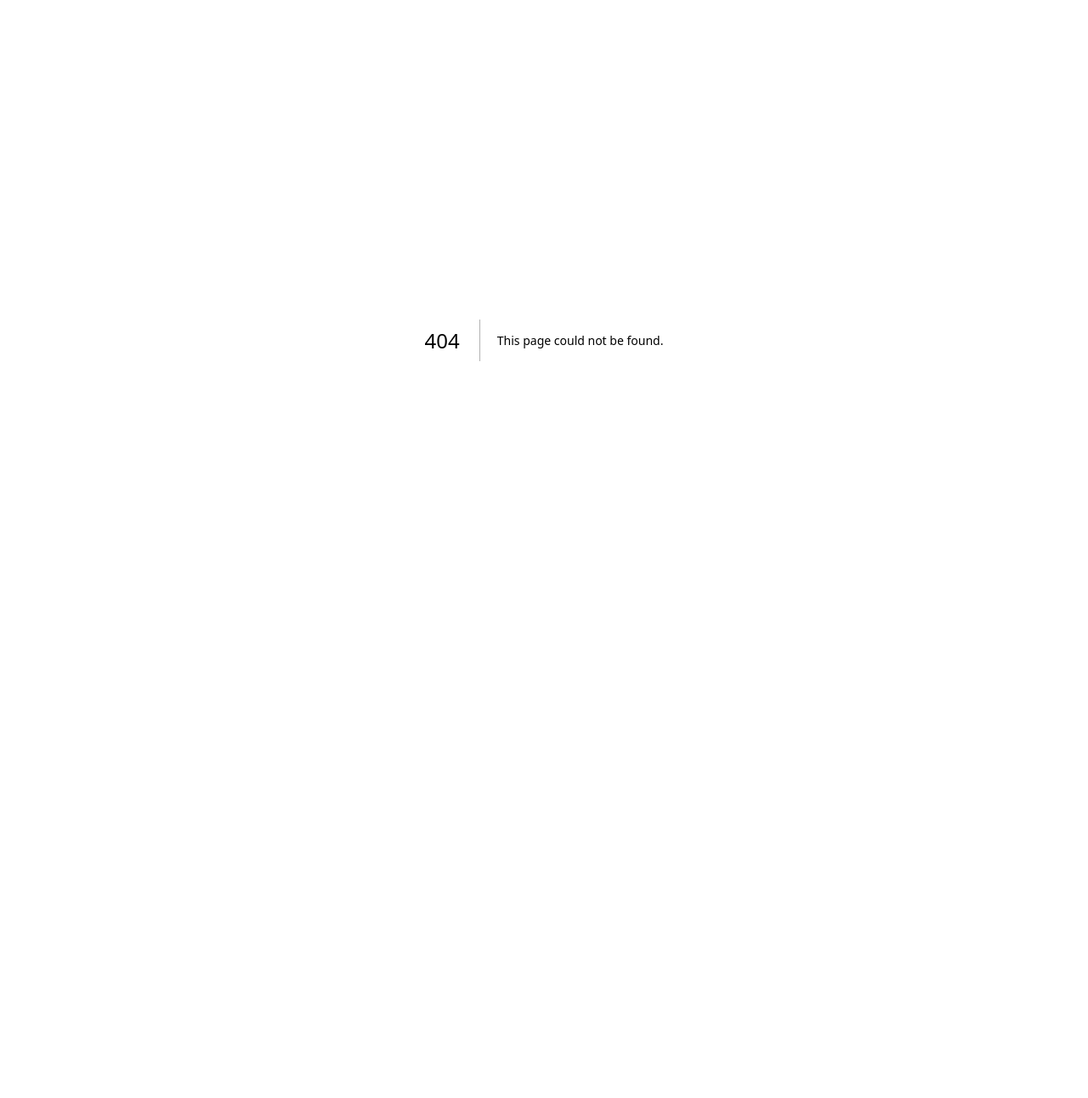
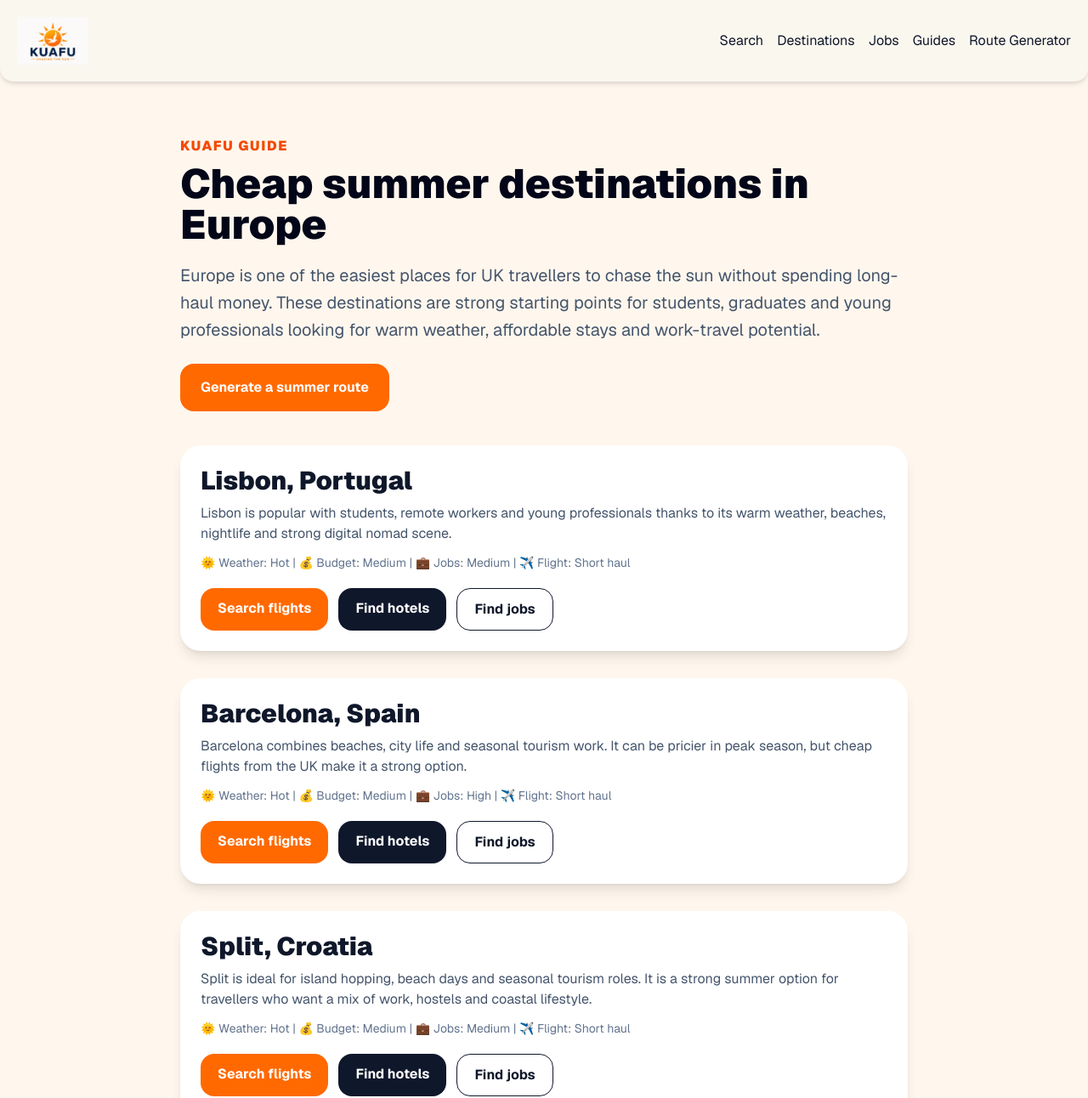
Before and after one commit to fabienproctor-tech/kuafu, a Next.js app: page /guides/cheap-summer-destinations-europe in a window 1280 px wide. Before the commit this address had no page. Shown: the top 1292 px of the page at 85% size. Before the commit the page ends 800 px from the top, so only its background shows below. Built offline with nearby package versions, Linux system fonts and the light colour scheme.

Commit message:
Add cheap summer Europe guide

```diff
--- /dev/null
+++ b/app/guides/cheap-summer-destinations-europe/page.tsx
@@ -0,0 +1,236 @@
+import Header from "@/components/Header";
+import Footer from "@/components/Footer";
+import Link from "next/link";
+
+export const metadata = {
+  title: "Cheap Summer Destinations in Europe | Kuafu",
+  description:
+    "Discover affordable summer destinations in Europe for UK travellers, students and young professionals. Compare flights, stays and jobs with Kuafu.",
+};
+
+export default function CheapSummerEuropeGuidePage() {
+  const faqSchema = {
+    "@context": "https://schema.org",
+    "@type": "FAQPage",
+    mainEntity: [
+      {
+        "@type": "Question",
+        name: "Where is cheap to travel in Europe in summer?",
+        acceptedAnswer: {
+          "@type": "Answer",
+          text: "Affordable summer destinations in Europe can include Portugal, Spain, Croatia, Greece, Bulgaria and parts of Eastern Europe depending on flights and accommodation prices.",
+        },
+      },
+      {
+        "@type": "Question",
+        name: "Where is best for students to travel in Europe?",
+        acceptedAnswer: {
+          "@type": "Answer",
+          text: "Students often look for destinations with cheap flights, affordable hostels, good nightlife and seasonal jobs. Lisbon, Barcelona, Split, Budapest and Athens can be good options.",
+        },
+      },
+      {
+        "@type": "Question",
+        name: "Can I work while travelling in Europe?",
+        acceptedAnswer: {
+          "@type": "Answer",
+          text: "It depends on the country, your nationality, visa rules and the type of work. Always check official work rights before accepting a job abroad.",
+        },
+      },
+    ],
+  };
+
+  return (
+    <main className="min-h-screen bg-orange-50">
+      <Header />
+
+      <script
+        type="application/ld+json"
+        dangerouslySetInnerHTML={{ __html: JSON.stringify(faqSchema) }}
+      />
+
+      <article className="mx-auto max-w-4xl px-5 py-16">
+        <p className="font-black uppercase tracking-widest text-orange-600">
+          Kuafu Guide
+        </p>
+
+        <h1 className="mt-2 text-5xl font-black text-slate-950">
+          Cheap summer destinations in Europe
+        </h1>
+
+        <p className="mt-5 text-xl leading-8 text-slate-600">
+          Europe is one of the easiest places for UK travellers to chase the sun
+          without spending long-haul money. These destinations are strong starting
+          points for students, graduates and young professionals looking for
+          warm weather, affordable stays and work-travel potential.
+        </p>
+
+        <div className="mt-6">
+          <Link
+            href="/route-generator"
+            className="inline-block rounded-2xl bg-orange-500 px-6 py-4 font-bold text-white hover:bg-orange-600"
+          >
+            Generate a summer route
+          </Link>
+        </div>
+
+        <section className="mt-10 space-y-8">
+          <div className="rounded-3xl bg-white p-6 shadow-lg">
+            <h2 className="text-3xl font-black">Lisbon, Portugal</h2>
+            <p className="mt-2 text-slate-600">
+              Lisbon is popular with students, remote workers and young
+              professionals thanks to its warm weather, beaches, nightlife and
+              strong digital nomad scene.
+            </p>
+            <p className="mt-3 text-sm text-slate-500">
+              🌞 Weather: Hot | 💰 Budget: Medium | 💼 Jobs: Medium | ✈️ Flight: Short haul
+            </p>
+
+            <div className="mt-5 flex flex-wrap gap-3">
+              <Link href="/search?destination=Lisbon" className="rounded-2xl bg-orange-500 px-5 py-3 font-bold text-white">
+                Search flights
+              </Link>
+              <Link href="/search?destination=Lisbon" className="rounded-2xl bg-slate-900 px-5 py-3 font-bold text-white">
+                Find hotels
+              </Link>
+              <Link href="/search?destination=Lisbon" className="rounded-2xl border px-5 py-3 font-bold">
+                Find jobs
+              </Link>
+            </div>
+          </div>
+
+          <div className="rounded-3xl bg-white p-6 shadow-lg">
+            <h2 className="text-3xl font-black">Barcelona, Spain</h2>
+            <p className="mt-2 text-slate-600">
+              Barcelona combines beaches, city life and seasonal tourism work.
+              It can be pricier in peak season, but cheap flights from the UK
+              make it a strong option.
+            </p>
+            <p className="mt-3 text-sm text-slate-500">
+              🌞 Weather: Hot | 💰 Budget: Medium | 💼 Jobs: High | ✈️ Flight: Short haul
+            </p>
+
+            <div className="mt-5 flex flex-wrap gap-3">
+              <Link href="/search?destination=Barcelona" className="rounded-2xl bg-orange-500 px-5 py-3 font-bold text-white">
+                Search flights
+              </Link>
+              <Link href="/search?destination=Barcelona" className="rounded-2xl bg-slate-900 px-5 py-3 font-bold text-white">
+                Find hotels
+              </Link>
+              <Link href="/search?destination=Barcelona" className="rounded-2xl border px-5 py-3 font-bold">
+                Find jobs
+              </Link>
+            </div>
+          </div>
+
+          <div className="rounded-3xl bg-white p-6 shadow-lg">
+            <h2 className="text-3xl font-black">Split, Croatia</h2>
+            <p className="mt-2 text-slate-600">
+              Split is ideal for island hopping, beach days and seasonal tourism
+              roles. It is a strong summer option for travellers who want a mix
+              of work, hostels and coastal lifestyle.
+            </p>
+            <p className="mt-3 text-sm text-slate-500">
+              🌞 Weather: Hot | 💰 Budget: Medium | 💼 Jobs: Medium | ✈️ Flight: Short haul
+            </p>
+
+            <div className="mt-5 flex flex-wrap gap-3">
+              <Link href="/search?destination=Split" className="rounded-2xl bg-orange-500 px-5 py-3 font-bold text-white">
+                Search flights
+              </Link>
+              <Link href="/search?destination=Split" className="rounded-2xl bg-slate-900 px-5 py-3 font-bold text-white">
+                Find hotels
+              </Link>
+              <Link href="/search?destination=Split" className="rounded-2xl border px-5 py-3 font-bold">
+                Find jobs
+              </Link>
+            </div>
+          </div>
+
+          <div className="rounded-3xl bg-white p-6 shadow-lg">
+            <h2 className="text-3xl font-black">Budapest, Hungary</h2>
+            <p className="mt-2 text-slate-600">
+              Budapest is one of Europe’s best value city breaks, with lower
+              accommodation costs than many Western European capitals and a
+              strong student-friendly nightlife scene.
+            </p>
+            <p className="mt-3 text-sm text-slate-500">
+              🌞 Weather: Warm | 💰 Budget: Low | 💼 Jobs: Medium | ✈️ Flight: Short haul
+            </p>
+
+            <div className="mt-5 flex flex-wrap gap-3">
+              <Link href="/search?destination=Budapest" className="rounded-2xl bg-orange-500 px-5 py-3 font-bold text-white">
+                Search flights
+              </Link>
+              <Link href="/search?destination=Budapest" className="rounded-2xl bg-slate-900 px-5 py-3 font-bold text-white">
+                Find hotels
+              </Link>
+              <Link href="/search?destination=Budapest" className="rounded-2xl border px-5 py-3 font-bold">
+                Find jobs
+              </Link>
+            </div>
+          </div>
+        </section>
+
+        <section className="mt-12 rounded-3xl bg-white p-6 text-center shadow-lg">
+          <h2 className="text-3xl font-black">
+            Build a budget-friendly summer route
+          </h2>
+          <p className="mt-3 text-slate-600">
+            Use Kuafu to combine cheap flights, affordable stays and work
+            opportunities into one travel plan.
+          </p>
+          <div className="mt-6">
+            <Link
+              href="/route-generator"
+              className="rounded-2xl bg-orange-500 px-6 py-4 font-bold text-white hover:bg-orange-600"
+            >
+              Try the Route Generator
+            </Link>
+          </div>
+        </section>
+
+        <section className="mt-12 rounded-3xl bg-white p-6 shadow-lg">
+          <h2 className="text-3xl font-black">FAQs</h2>
+
+          <div className="mt-6 space-y-5">
+            <div>
+              <h3 className="text-xl font-black">
+                Where is cheap to travel in Europe in summer?
+              </h3>
+              <p className="mt-2 text-slate-600">
+                Affordable summer destinations in Europe can include Portugal,
+                Spain, Croatia, Greece, Bulgaria and parts of Eastern Europe
+                depending on flights and accommodation prices.
+              </p>
+            </div>
+
+            <div>
+              <h3 className="text-xl font-black">
+                Where is best for students to travel in Europe?
+              </h3>
+              <p className="mt-2 text-slate-600">
+                Students often look for cheap flights, affordable hostels, good
+                nightlife and seasonal jobs. Lisbon, Barcelona, Split, Budapest
+                and Athens can be good options.
+              </p>
+            </div>
+
+            <div>
+              <h3 className="text-xl font-black">
+                Can I work while travelling in Europe?
+              </h3>
+              <p className="mt-2 text-slate-600">
+                It depends on the country, your nationality, visa rules and the
+                type of work. Always check official work rights before accepting
+                a job abroad.
+              </p>
+            </div>
+          </div>
+        </section>
+      </article>
+
+      <Footer />
+    </main>
+  );
+}
```
